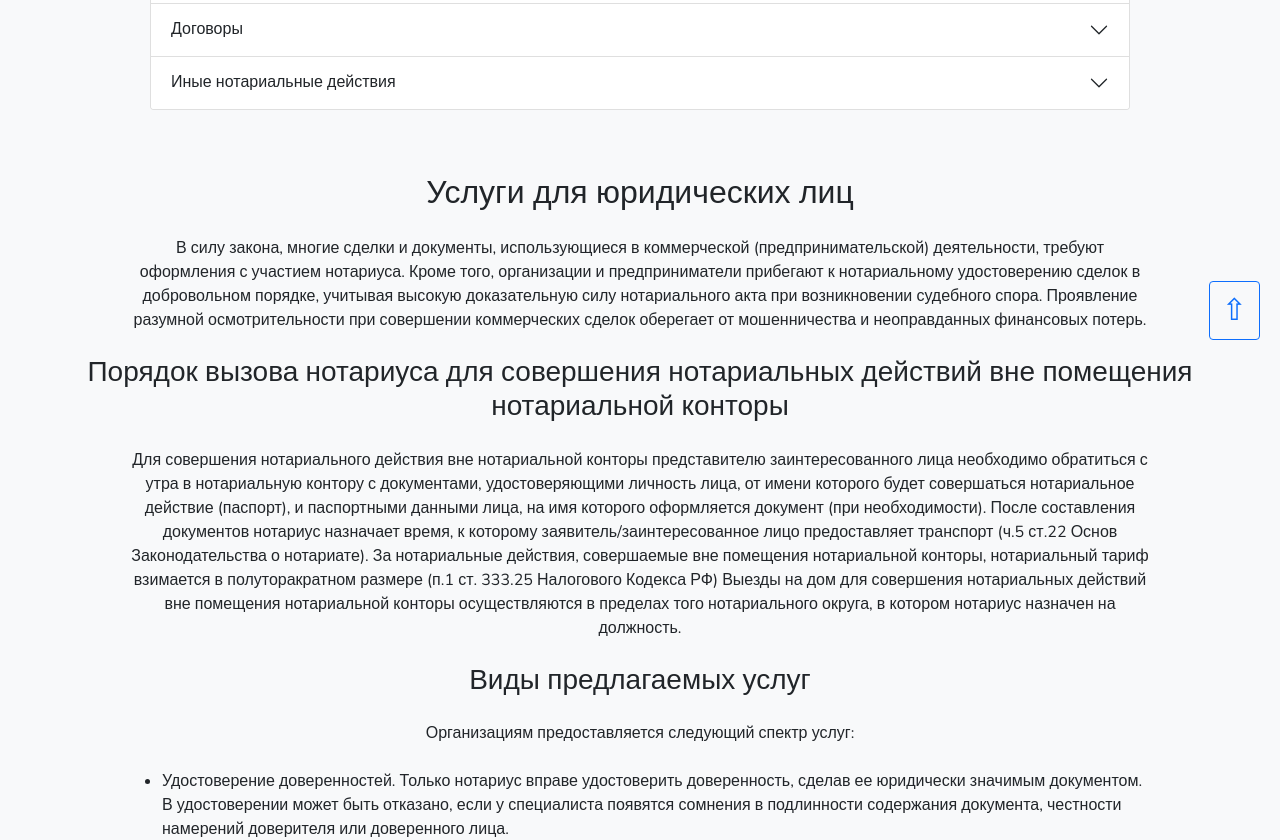
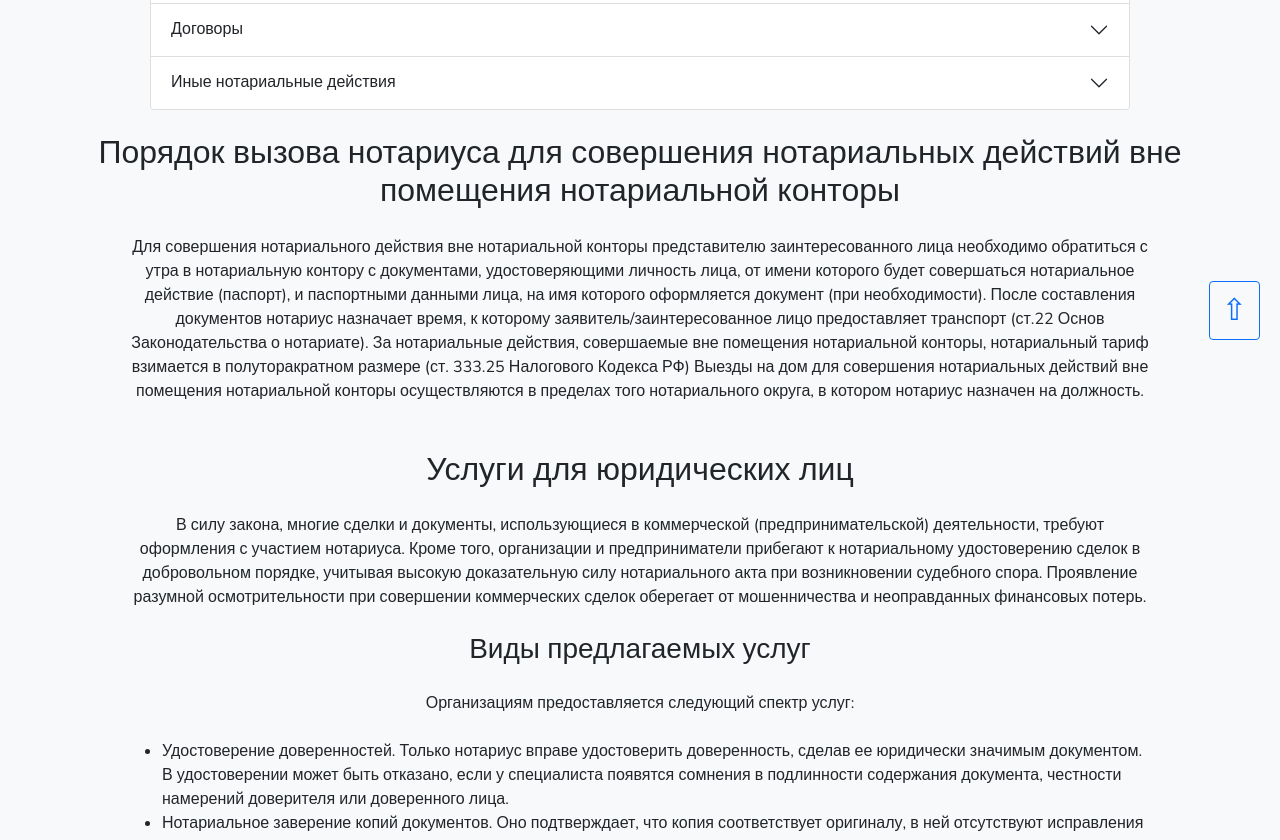
Before and after one commit to theDeemoonn/Notary, a React (Create React App) app: page /notarial-acts in a window 1280 px wide. Shown: the part 440-1280 px from the top of the page. Built offline with nearby package versions, Linux system fonts and the light colour scheme.

Commit message:
update info

```diff
--- a/src/layout/NotarialActs/NotarialActs.tsx
+++ b/src/layout/NotarialActs/NotarialActs.tsx
@@ -665,6 +665,21 @@ export default function NotarialActs() {
                     </Accordion>
                 </div>
 
+                <h2 className='text-center mt-2'>Порядок вызова нотариуса для совершения нотариальных действий вне
+                    помещения нотариальной конторы</h2>
+                <p className='m-lg-4 text-center me-lg-5 ms-lg-5'>
+                    Для совершения нотариального действия вне нотариальной конторы представителю заинтересованного лица
+                    необходимо обратиться с утра в нотариальную контору с документами, удостоверяющими личность лица, от
+                    имени которого будет совершаться нотариальное действие (паспорт), и паспортными данными лица, на имя
+                    которого оформляется документ (при необходимости).
+                    После составления документов нотариус назначает время, к которому заявитель/заинтересованное лицо
+                    предоставляет транспорт (ст.22 Основ Законодательства о нотариате). За нотариальные действия,
+                    совершаемые вне помещения нотариальной конторы, нотариальный тариф взимается в полуторакратном
+                    размере (ст. 333.25 Налогового Кодекса РФ)
+
+                    Выезды на дом для совершения нотариальных действий вне помещения нотариальной конторы осуществляются
+                    в пределах того нотариального округа, в котором нотариус назначен на должность.</p>
+
                 <h2 className='text-center mt-lg-5'>Услуги для юридических лиц</h2>
                 <p className='m-lg-4 text-center me-lg-5 ms-lg-5'>В силу закона, многие сделки и документы,
                     использующиеся в
@@ -674,20 +689,6 @@ export default function NotarialActs() {
                     доказательную силу нотариального акта при возникновении судебного спора. Проявление разумной
                     осмотрительности при совершении коммерческих сделок оберегает от мошенничества и неоправданных
                     финансовых потерь.</p>
-                <h3 className='text-center mt-2'>Порядок вызова нотариуса для совершения нотариальных действий вне
-                    помещения нотариальной конторы</h3>
-                <p className='m-lg-4 text-center me-lg-5 ms-lg-5'>
-                    Для совершения нотариального действия вне нотариальной конторы представителю заинтересованного лица
-                    необходимо обратиться с утра в нотариальную контору с документами, удостоверяющими личность лица, от
-                    имени которого будет совершаться нотариальное действие (паспорт), и паспортными данными лица, на имя
-                    которого оформляется документ (при необходимости).
-                    После составления документов нотариус назначает время, к которому заявитель/заинтересованное лицо
-                    предоставляет транспорт (ч.5 ст.22 Основ Законодательства о нотариате). За нотариальные действия,
-                    совершаемые вне помещения нотариальной конторы, нотариальный тариф взимается в полуторакратном
-                    размере (п.1 ст. 333.25 Налогового Кодекса РФ)
-
-                    Выезды на дом для совершения нотариальных действий вне помещения нотариальной конторы осуществляются
-                    в пределах того нотариального округа, в котором нотариус назначен на должность.</p>
 
 
                 <h3 className='text-center mt-2'>Виды предлагаемых услуг</h3>
```
